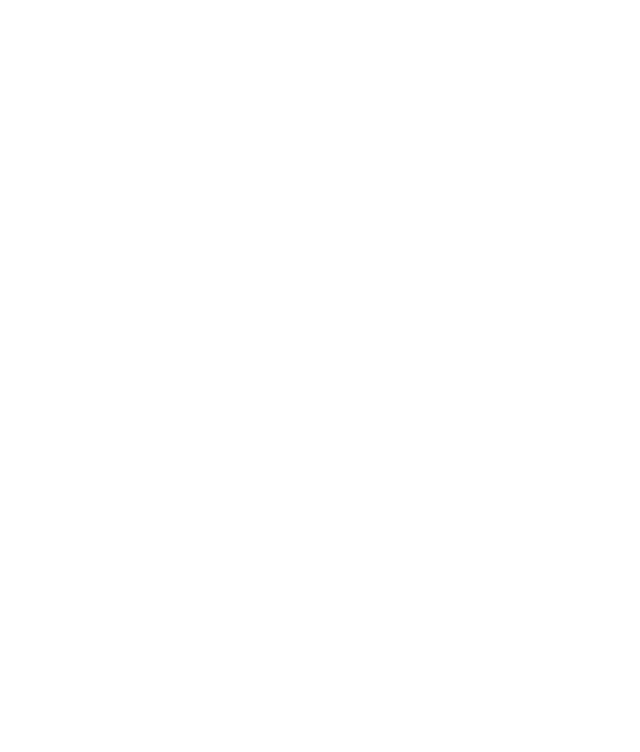
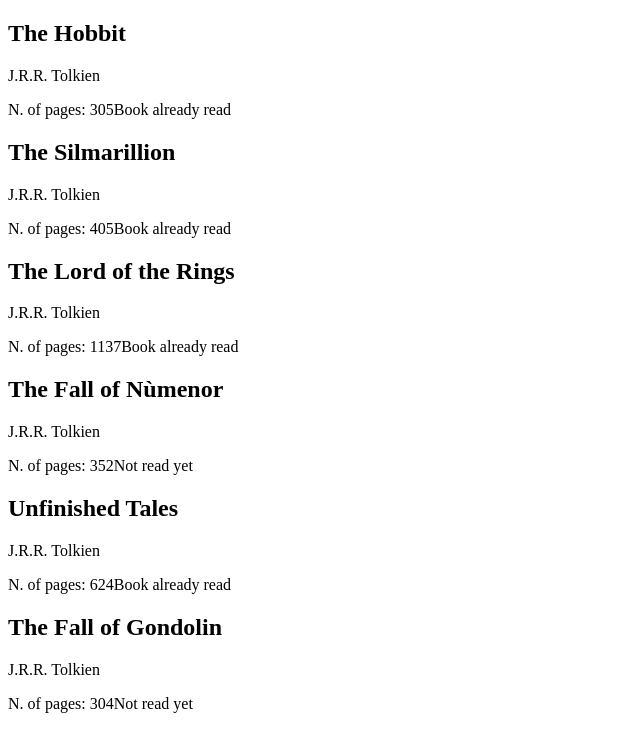
Before and after one commit to dak79/odin-library, a plain HTML site: page index.html in a window 1280 px wide. Shown: the whole page, without its empty margins (0-640 px from the left). Drawn offline with Linux system fonts and the light colour scheme.

Commit message:
function displayLibrary: basic logic

```diff
--- a/index.html
+++ b/index.html
@@ -9,6 +9,12 @@
         <script src="main.js" defer></script>
     </head>
     <body>
+        <header>
+
+        </header>
+        <section id="library">
+
+        </section>
 
     </body>
 </html>
--- a/main.js
+++ b/main.js
@@ -30,8 +30,55 @@ function addBookToLibrary (book) {
     myLibrary.push(book);
 }
 
-/* TEST
-const b = new Book('The Hobbit', 'JRRR Tolkien', 345, true);
+function displayLibrary (library) {
+    const section = document.querySelector('#library');
+
+    library.forEach(book => {
+
+        const card = document.createElement('div');
+        section.appendChild(card);
+        const title = document.createElement('h2');
+        title.textContent = book.title;
+        card.appendChild(title);
+        const author = document.createElement('p');
+        author.textContent = book.author;
+        card.appendChild(author);
+        const pages = document.createElement('span');
+        pages.textContent = `N. of pages: ${book.pages}`;
+        card.appendChild(pages);
+
+        const read = document.createElement('span');
+        read.textContent = book.alreadyRead ? 'Book already read' : 'Not read yet';
+        card.appendChild(read);
+    });
+}
+
+
+/* TEST */
+// Create instances and add those to array
+const hobbit = new Book('The Hobbit', 'J.R.R. Tolkien', 305, true);
+addBookToLibrary(hobbit);
+
+const silmarillon = new Book ('The Silmarillion', 'J.R.R. Tolkien', 405, true);
+addBookToLibrary(silmarillon);
+
+const lord = new Book ('The Lord of the Rings', 'J.R.R. Tolkien', 1137, true);
+addBookToLibrary(lord);
+
+const fall = new Book ('The Fall of Nùmenor', 'J.R.R. Tolkien', 352, false);
+addBookToLibrary(fall);
+
+const unfinished = new Book ('Unfinished Tales', 'J.R.R. Tolkien', 624, true);
+addBookToLibrary(unfinished);
+
+const gondolin = new Book ('The Fall of Gondolin', 'J.R.R. Tolkien', 304,
+false);
+addBookToLibrary(gondolin);
+
+console.log(myLibrary)
+displayLibrary(myLibrary);
+
+/*
 console.log(b);
 console.log(b.info());
 
```
